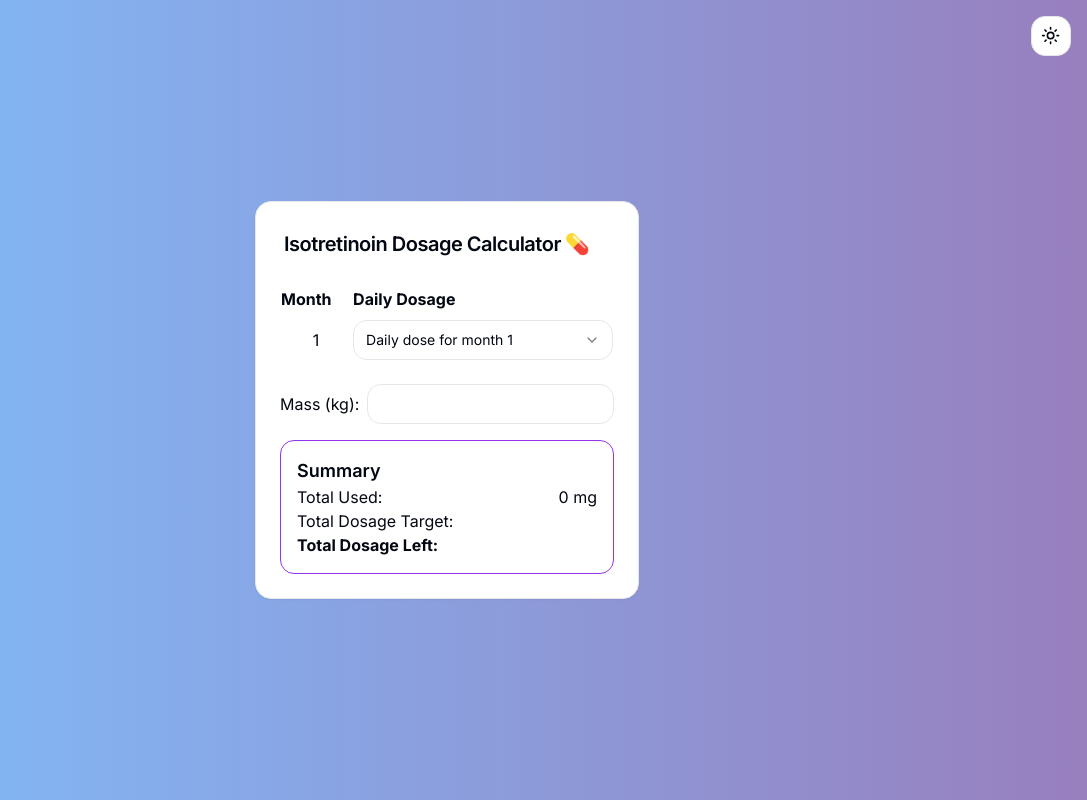
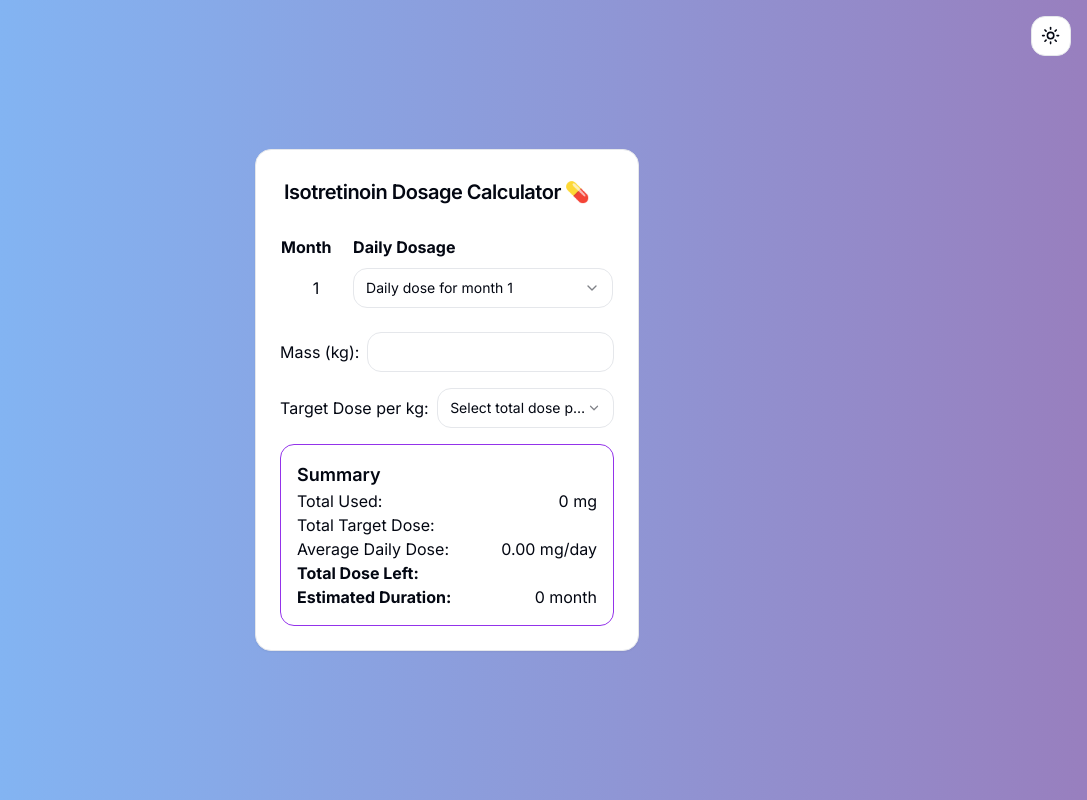
Before and after one commit to ocg2347/isotretinoin-dose-calculator, a Next.js app: page / in a window 1280 px wide. Shown: the whole page, without its empty margins (193-1280 px from the left). Built offline with nearby package versions, Linux system fonts and the light colour scheme.

Commit message:
add feature target dose per kg selection. add feature estimated duration prediction and average daily dose calculations

```diff
--- a/app/config.json
+++ b/app/config.json
@@ -1,4 +1,5 @@
 {
     "dailyDoseVals": [0,10,20,30,40,50,60,70,80],
+    "targetDosePerKgVals": [120, 130, 140, 150],
     "nMonthsTreatment": 10
 }
--- a/app/page.tsx
+++ b/app/page.tsx
@@ -1,6 +1,6 @@
 'use client';
 
-import { useState } from "react";
+import { useState, useEffect } from "react";
 import {
   Card,
   CardContent,
@@ -22,16 +22,20 @@ import {
 } from "@/components/ui/dropdown-menu";
 import { Button } from "@/components/ui/button";
 import { useTheme } from "next-themes";
-import { Input } from "@/components/ui/input"
+import { Input } from "@/components/ui/input";
 import { Moon, Sun } from "lucide-react";
 import config from './config.json';
 
 export default function App() {
   const dailyDoseVals = config.dailyDoseVals;
+  const targetDosePerKgVals = config.targetDosePerKgVals;
+
   const [dosages, setDosages] = useState([""]);
   const [mass, setMass] = useState(0);
-  const [targetDosage, setTargetDosage] = useState([0, 0]);
+  const [totalDosePerKg, setTotalDosePerKg] = useState(120);
+  const [targetDosage, setTargetDosage] = useState(0);
   const { setTheme } = useTheme();
+  // const [plan, setPlan] = useState("");
 
   const handleSelectChange = (index: number, value: string) => {
     const newDosages = [...dosages];
@@ -44,22 +48,29 @@ export default function App() {
 
   const totalDosages = dosages.reduce((acc, dose) => acc + (Number(dose) * 30 || 0), 0);
 
-  const updateTargetDosage = (massValue: number) => {
-    const minDosage = 120 * massValue;
-    const maxDosage = 150 * massValue;
-    setTargetDosage([minDosage, maxDosage]);
-  };
+  // Calculate average daily dosage
+  const averageDailyDosage = totalDosages/30/(dosages.length-1) || 0;
 
-  const handleMassKeyDown = (e: React.KeyboardEvent<HTMLInputElement>) => {
-    if (e.key === 'Enter') {
-      e.currentTarget.blur(); // Close the keyboard
-    }
-  };
+  // Calculate remaining doses
+  const totalDosageTarget = targetDosage;
+  const remainingDosage = totalDosageTarget - totalDosages;
+
+  // Estimate how many months it will take to complete the dosage
+  const estimatedMonths = remainingDosage > 0 && averageDailyDosage > 0
+    ? (remainingDosage / (averageDailyDosage * 30)).toFixed(2)
+    : 0;
+
+  useEffect(() => {
+    setTargetDosage(totalDosePerKg * mass);
+    // setPlan(
+    //   generateTreatmentPlan(remainingDosage, averageDailyDosage)
+    // );
+  }, [mass, totalDosePerKg]);
 
   return (
-    <div className="h-screen flex flex-col items-center justify-center relative">
-      <div className="absolute top-4 right-4">
-        <DropdownMenu>
+    <div className="min-h-screen flex flex-col items-center justify-center py-4">
+      <div className="fixed top-4 right-4 z-50">
+      <DropdownMenu>
           <DropdownMenuTrigger asChild>
             <Button variant="outline" size="icon">
               <Sun className="h-[1.2rem] w-[1.2rem] rotate-0 scale-100 transition-all dark:-rotate-90 dark:scale-0" />
@@ -75,7 +86,7 @@ export default function App() {
         </DropdownMenu>
       </div>
 
-      <Card className="max-w-sm w-full mx-4 my-4">
+      <Card className="max-w-sm w-full mx-4 my-4 overflow-auto" >
         <CardHeader>
           <CardTitle className="flex items-center overflow-hidden text-ellipsis whitespace-nowrap text-xl p-1">
             Isotretinoin Dosage Calculator <span className="ml-1">💊</span>
@@ -120,13 +131,34 @@ export default function App() {
               onChange={(e) => {
                 const massValue = e.target.value === "" ? 0 : Number(e.target.value);
                 setMass(massValue);
-                updateTargetDosage(massValue);
               }}
-              onKeyDown={handleMassKeyDown} // Handle Enter key
+              onKeyDown={(e: React.KeyboardEvent<HTMLInputElement>) => {
+                if (e.key === 'Enter') {
+                  e.currentTarget.blur();
+                }
+              }}
             />
           </div>
 
-          {/* Summary section rendering conditionally based on mass */}
+          <div className="flex justify-center mt-4 items-center">
+            <label className="mr-2 whitespace-nowrap">Target Dose per kg:</label>
+            <Select onValueChange={(value) => {
+              setTotalDosePerKg(Number(value));
+            }
+              }>
+              <SelectTrigger>
+                <SelectValue placeholder="Select total dose per kg" />
+              </SelectTrigger>
+              <SelectContent>
+                {targetDosePerKgVals.map((x) => (
+                  <SelectItem key={x} value={x.toString()}>
+                    {x + " mg/kg"}
+                  </SelectItem>
+                ))}
+              </SelectContent>
+            </Select>
+          </div>
+
           <div className="border border-purple-600 rounded-md mt-4 p-4">
             <p className="text-lg font-semibold">Summary</p>
             <div className="flex justify-between">
@@ -135,20 +167,28 @@ export default function App() {
             </div>
 
             <div className="flex justify-between">
-              <span className="whitespace-nowrap">Total Dosage Target:</span>
+              <span className="whitespace-nowrap">Total Target Dose:</span>
               {mass > 0 && (
-                <span className="whitespace-nowrap">{targetDosage[0]} - {targetDosage[1]} mg</span>
+                <span className="whitespace-nowrap">{targetDosage} mg</span>
               )}
             </div>
 
             <div className="flex justify-between">
-              <span className="font-bold whitespace-nowrap">Total Dosage Left:</span>
+              <span className="whitespace-nowrap">Average Daily Dose:</span>
+              <span className="whitespace-nowrap">{averageDailyDosage.toFixed(2)} mg/day</span>
+            </div>
+
+            <div className="flex justify-between">
+              <span className="font-bold whitespace-nowrap">Total Dose Left:</span>
               {mass > 0 && (
-                <span className="whitespace-nowrap">{targetDosage[0] - totalDosages} - {targetDosage[1] - totalDosages} mg</span>
+                <span className="whitespace-nowrap">{targetDosage - totalDosages} mg</span>
               )}
             </div>
+            <div className="flex justify-between">
+              <span className="font-bold whitespace-nowrap">Estimated Duration:</span>
+              <span className="whitespace-nowrap">{estimatedMonths} month{estimatedMonths? Number(estimatedMonths)>1 && "s" : null}</span>
+            </div>
           </div>
-
         </CardContent>
       </Card>
     </div>
```
